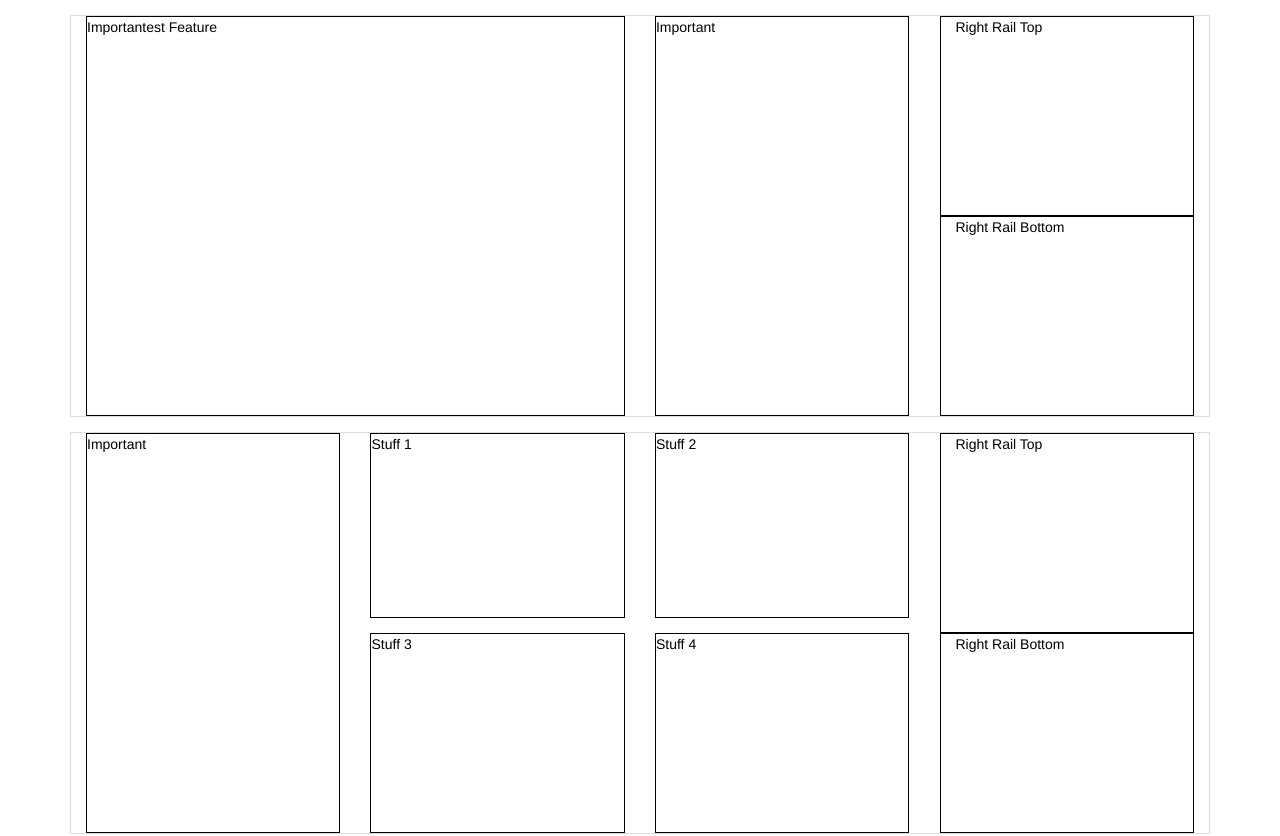
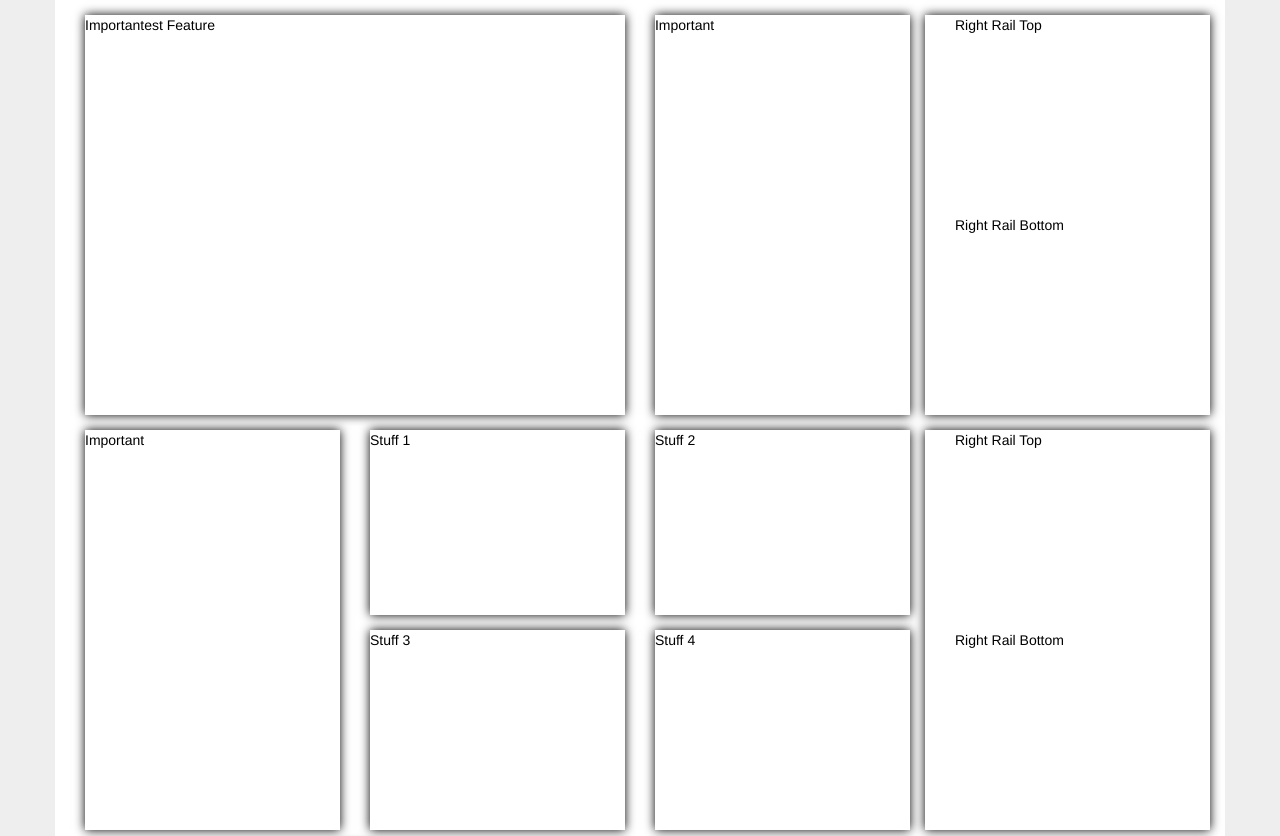
Before and after one commit to 4kategreen/box-fun, a website: page index.html in a window 1280 px wide. Shown: the top 836 px of the page. Drawn offline with nearby package versions, Linux system fonts and the light colour scheme.

Commit message:
Fixing up some styles and making it a little nicer.

```diff
--- a/scripts/box.js
+++ b/scripts/box.js
@@ -11,7 +11,6 @@ boxes.directive('widget', function() {
     if (top === 200 && height === 100) {
       e.addClass('top');
     }
-    //console.log(e.parent.innerHeight());
   }
   return {
     restrict: 'E',
--- a/styles/less/boxes.less
+++ b/styles/less/boxes.less
@@ -1,12 +1,18 @@
 @import 'variables.less';
 @import 'mixins.less';
 
+
+body {
+  background-color: @gray-lighter;
+}
+.container {
+  background-color: #fff;
+}
 /*
   Each row is .content-box
 */
 .content-box {
   .make-row(0);
-  border: 1px solid #ddd;
   margin: (@grid-gutter-width / 2) 0;
 }
 
@@ -34,6 +40,7 @@
   .clearfix();
   color: black;
   .make-sm-box(12,4);
+  &:extend(.widget__container);
 
   @media (min-width: @screen-sm) and (max-width: @screen-sm-max) {
     margin-top: (@grid-gutter-width / 2);
@@ -45,8 +52,6 @@
 
   &__box {
     .make-sm-box(6,4);
-    &:extend(.widget__container);
-    &:extend(.module);
 
     @media (min-width: @screen-md) {
       .make-md-box(12,4);
@@ -99,7 +104,7 @@
 }
 
 .widget__container {
-  border: 1px solid #000;
+  .box-shadow(0 0 10px #000);
 
   @media (max-width: @screen-xs-max) {
     height: auto !important;
```
Also changed, not shown: styles/boxes.css.
